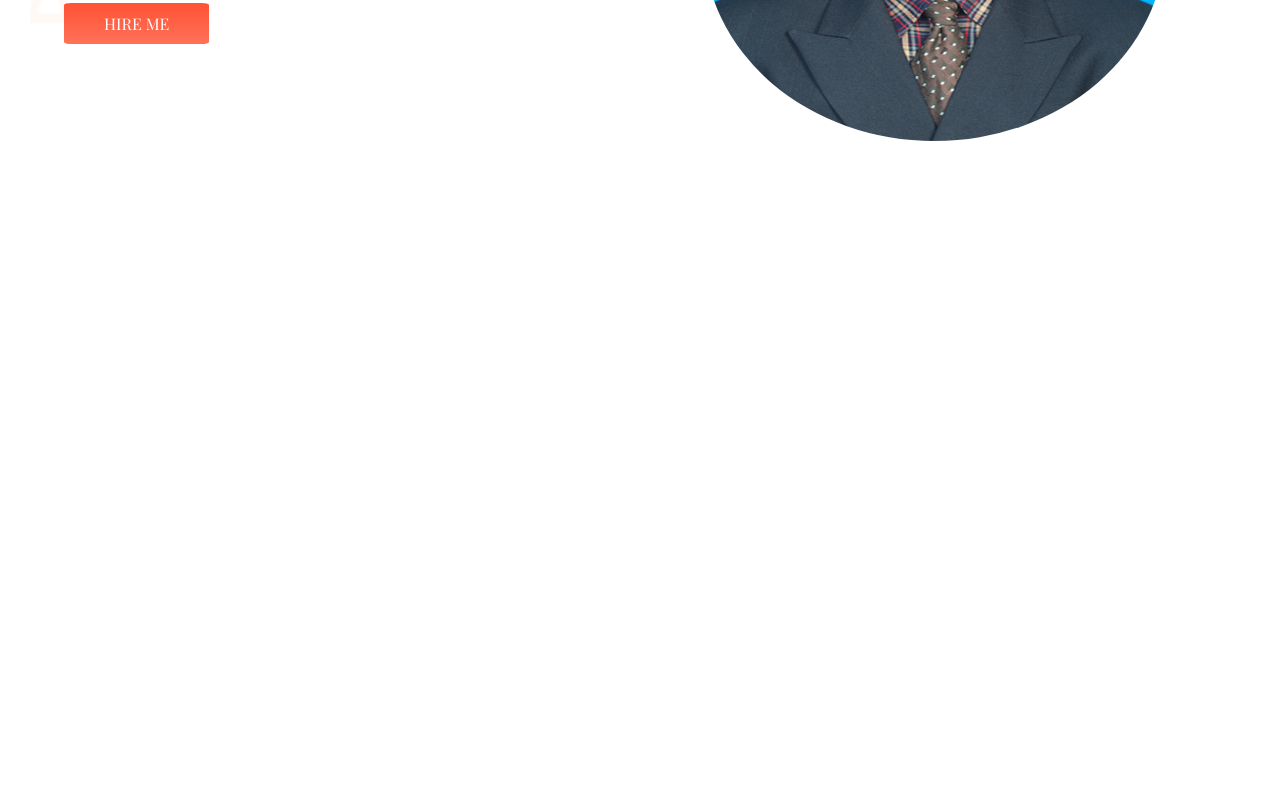
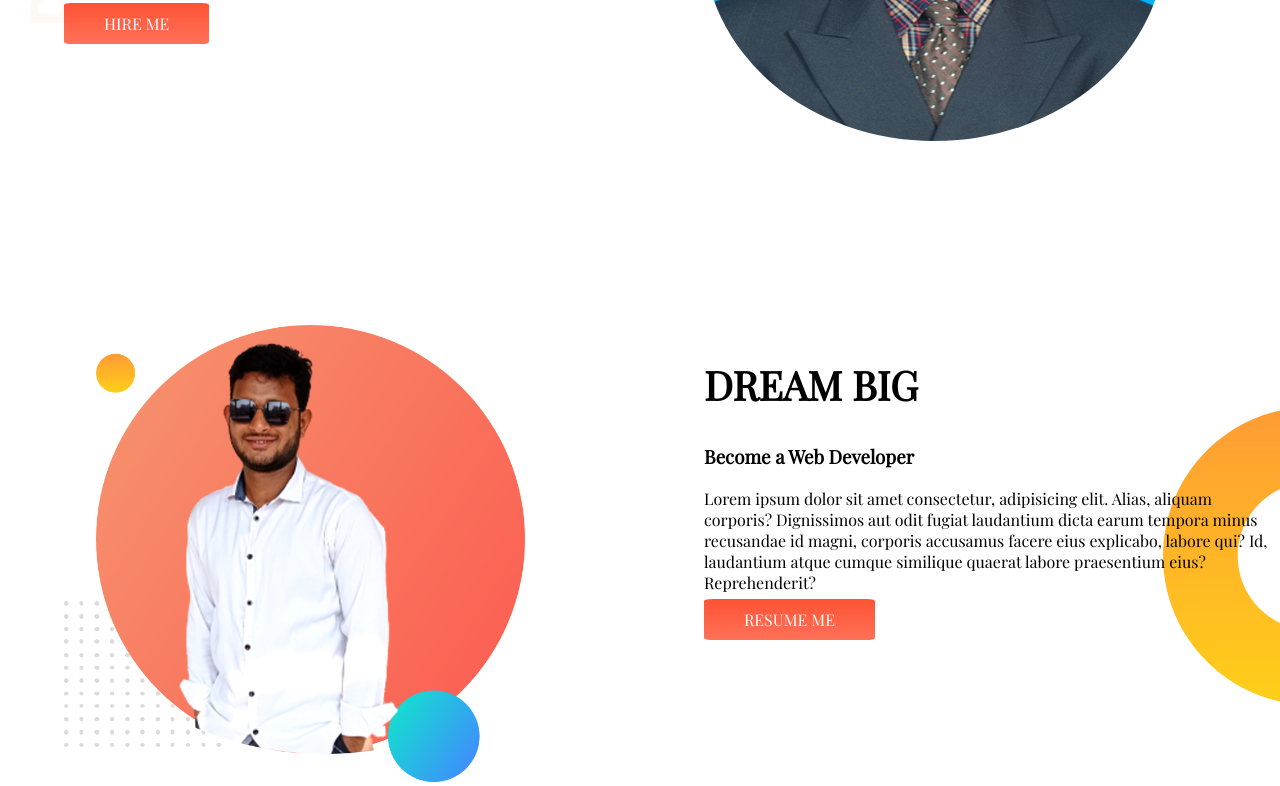
Before and after one commit to abirpuc/personal-protfolio-site, a plain HTML site: page index.html in a window 1280 px wide. Shown: the part 336-1122 px from the top of the page. Before the commit the page ends 800 px from the top, so only its background shows below. Drawn offline with nearby package versions, Linux system fonts and the light colour scheme.

Commit message:
add second section and

```diff
--- a/index.html
+++ b/index.html
@@ -21,8 +21,21 @@
             <a class="profile-link" target="_blanck" href="https://github.com/abirpuc/personal-protfolio-site">HIRE ME</a>
         </div>
         <div class="half-width">
-            <img src="img/3.jpg" alt="" srcset="">
+            <img id="my-img" src="img/3.jpg" alt="" srcset="">
         </div>
+    </section>
+
+    <section id="dream-big">
+        <div class="half-width">
+            <img id="snd-img" src="img/mh1.png" alt="" srcset="">
+        </div>
+        <div class="half-width">
+            <h1>DREAM BIG</h1>
+            <h3>Become a Web Developer</h3>
+            <p>Lorem ipsum dolor sit amet consectetur, adipisicing elit. Alias, aliquam corporis? Dignissimos aut odit fugiat laudantium dicta earum tempora minus recusandae id magni, corporis accusamus facere eius explicabo, labore qui? Id, laudantium atque cumque similique quaerat labore praesentium eius? Reprehenderit?</p>
+            <a class="profile-link" href="#">RESUME ME</a>
+        </div>
+
     </section>
 </body>
 </html>
--- a/style.css
+++ b/style.css
@@ -18,7 +18,11 @@ section{
     width: 50%;
     padding-left: 5%;
 }
+
 .half-width img{
+    width: 80%;
+}
+#my-img{
     width: 80%;
     border-radius: 50%;
     height: 60%;
@@ -39,3 +43,9 @@ section{
     background-image:url(img/top-banner.png);
     background-repeat: no-repeat;
 }
+
+#dream-big{
+    background-image: url(img/dream-bg.png);
+    background-repeat: no-repeat;
+    background-position: right;
+}
```
